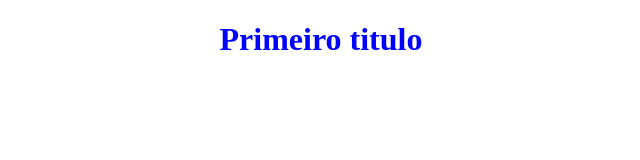
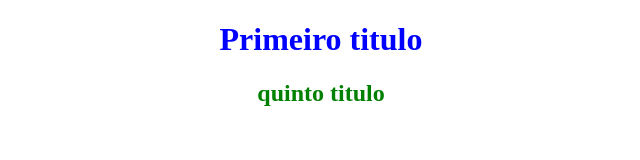
Before and after one commit to guilhermesiqueira/learn-git-js-electron, a plain HTML site: page index.html in a window 1280 px wide. Shown: the whole page, without its empty margins (319-959 px from the left). Drawn offline with Linux system fonts and the light colour scheme.

Commit message:
add title number five at index.html

```diff
--- a/index.css
+++ b/index.css
@@ -2,3 +2,7 @@
     color: blue;
     text-align: center;
 }
+.titulo-cinco{
+    color: green;
+    text-align: center;
+}
--- a/index.html
+++ b/index.html
@@ -10,6 +10,7 @@
 </head>
 <body>
     <h1 class="primeiro-titulo">Primeiro titulo</h1>
+    <h2 class="titulo-cinco">quinto titulo</h2>
 
 </body>
 </html>
```
